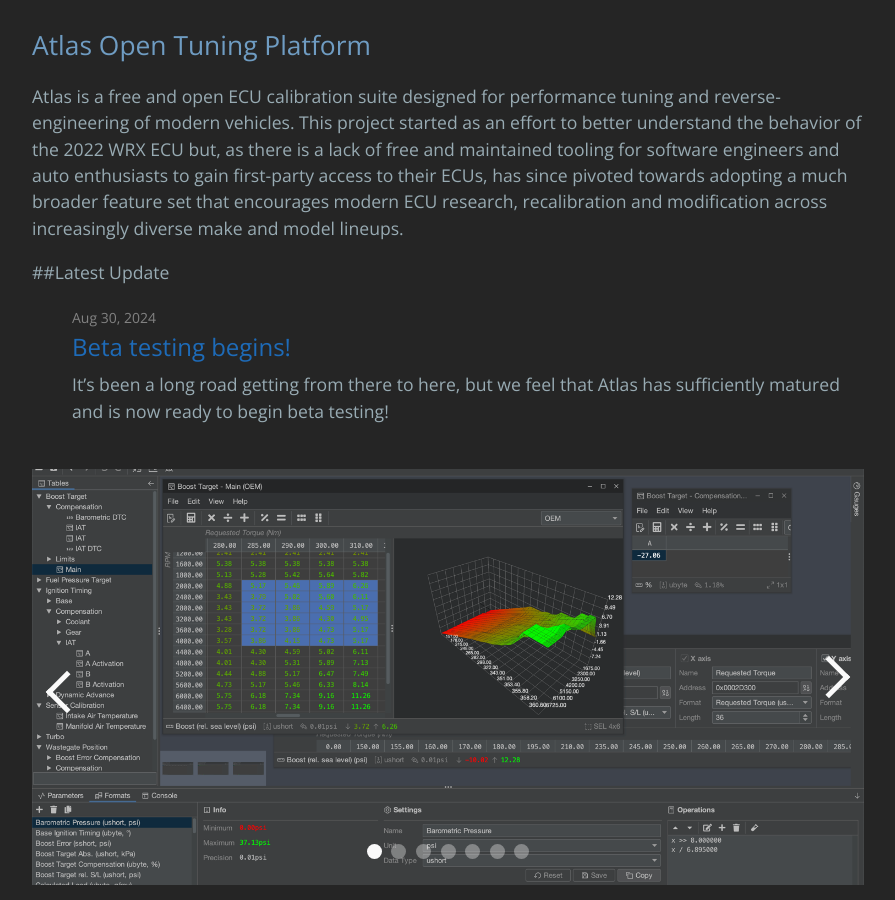
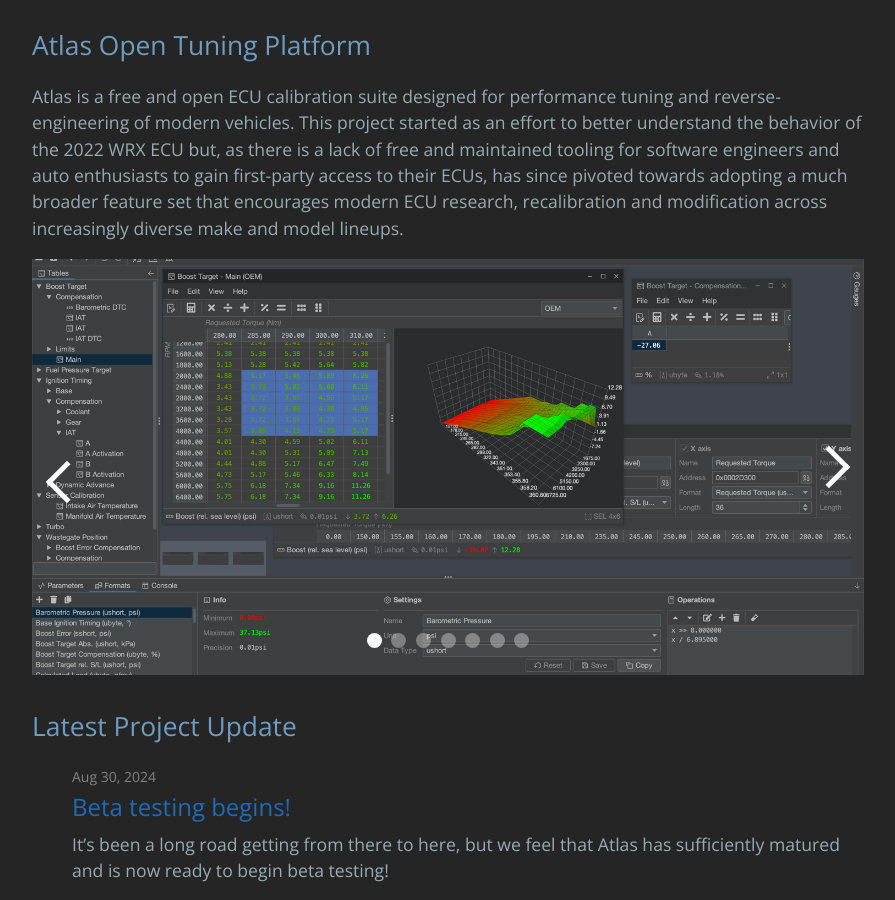
Before and after one commit to atlas-tuning/atlas-public, a Jekyll site: the page built from docs/index.md, in a window 1280 px wide and 900 px high, scrolled down 425 px. Shown: the whole window, without its empty margins (192-1087 px from the left). Built offline with Jekyll 4.4.1, drawn with Linux system fonts in a browser that asks for light colours; our own code applies the rules of GitHub Pages for plain Markdown files.

Commit message:
Restructure homepage

```diff
--- a/docs/index.md
+++ b/docs/index.md
@@ -15,7 +15,9 @@
 ## Atlas Open Tuning Platform
 Atlas is a free and open ECU calibration suite designed for performance tuning and reverse-engineering of modern vehicles. This project started as an effort to better understand the behavior of the 2022 WRX ECU but, as there is a lack of free and maintained tooling for software engineers and auto enthusiasts to gain first-party access to their ECUs, has since pivoted towards adopting a much broader feature set that encourages modern ECU research, recalibration and modification across increasingly diverse make and model lineups.
 
-##Latest Update
+{% include carousel.html height="50" unit="%" duration="7" number="1" %}
+
+## Latest Project Update
 
   <ul class="post-list">
     {% for post in site.posts limit:1 %}
@@ -29,8 +31,6 @@
       </li>
     {% endfor %}
   </ul>
-
-{% include carousel.html height="50" unit="%" duration="7" number="1" %}
 
 ## Features
 ### Comprehensive Tuning Suite:
```
